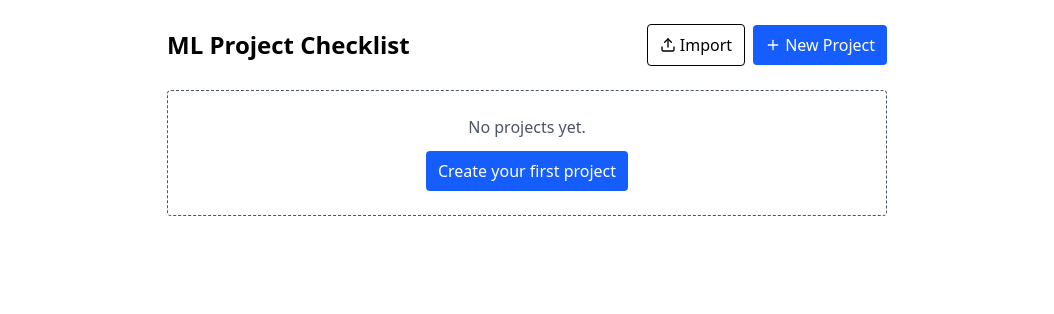
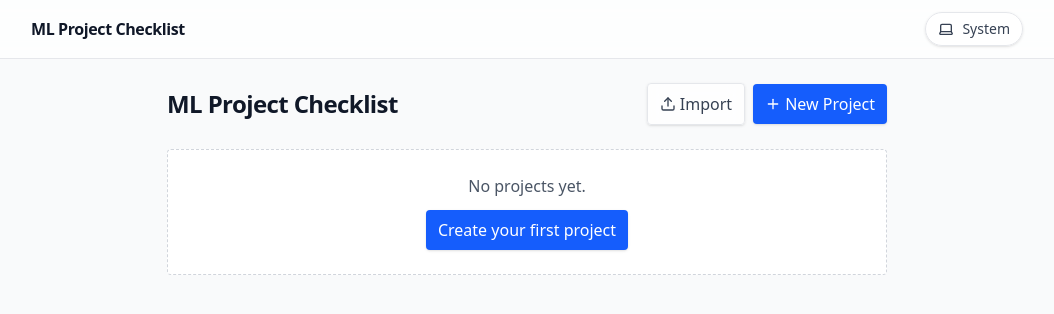
Before and after one commit to chrisjm/ml-project-checklist, a SvelteKit app: page / in a window 1280 px wide. Shown: the top 314 px of the page, without its empty margins (113-1167 px from the left). Built offline with nearby package versions, Linux system fonts and the light colour scheme.

Commit message:
feat: add dark mode support with system preference detection

```diff
--- a/src/app.css
+++ b/src/app.css
@@ -2,3 +2,11 @@
 
 @plugin '@tailwindcss/forms';
 @plugin '@tailwindcss/typography';
+
+/* Use class-based dark mode in Tailwind v4 */
+@variant dark (&:where(.dark, .dark *));
+
+/* Improve default rendering and color-scheme */
+html { -webkit-font-smoothing: antialiased; -moz-osx-font-smoothing: grayscale; }
+:root { color-scheme: light; }
+.dark { color-scheme: dark; }
--- /dev/null
+++ b/src/lib/components/common/ThemeToggle.svelte
@@ -0,0 +1,75 @@
+<script lang="ts">
+	import { onMount } from 'svelte';
+	import { Moon, Sun, Laptop } from 'lucide-svelte';
+	import { projects } from '$lib/stores/projects';
+	import type { Theme } from '$lib/types';
+
+	let theme: Theme = 'system';
+	let mql: MediaQueryList | null = null;
+
+	function effectiveTheme(t: Theme): 'light' | 'dark' {
+		if (t === 'system') {
+			// On SSR, window is undefined — default to light to avoid errors
+			if (typeof window === 'undefined') return 'light';
+			const prefers = mql?.matches ?? window.matchMedia('(prefers-color-scheme: dark)').matches;
+			return prefers ? 'dark' : 'light';
+		}
+		return t;
+	}
+
+	function applyTheme(t: Theme) {
+		// Guard for SSR where document is undefined
+		if (typeof document === 'undefined') return;
+		const root = document.documentElement;
+		const eff = effectiveTheme(t);
+		if (eff === 'dark') root.classList.add('dark');
+		else root.classList.remove('dark');
+	}
+
+	function setupSystemListener() {
+		mql = window.matchMedia('(prefers-color-scheme: dark)');
+		const onChange = () => {
+			if (theme === 'system') applyTheme('system');
+		};
+		mql.addEventListener?.('change', onChange);
+		return () => mql?.removeEventListener?.('change', onChange);
+	}
+
+	onMount(() => {
+		applyTheme(theme);
+		const teardown = setupSystemListener();
+		return () => teardown?.();
+	});
+
+	// react to store theme changes
+	$: theme = $projects.theme;
+	$: applyTheme(theme);
+
+	function cycleTheme() {
+		// light -> dark -> system -> light
+		let next: Theme;
+		if (theme === 'light') next = 'dark';
+		else if (theme === 'dark') next = 'system';
+		else next = 'light';
+		projects.setTheme(next);
+	}
+</script>
+
+<button
+	type="button"
+	class="inline-flex items-center gap-2 rounded-full border border-gray-200 bg-white/80 px-3 py-1.5 text-sm text-gray-700 shadow-sm backdrop-blur transition hover:bg-white focus-visible:ring-2 focus-visible:ring-blue-500 focus-visible:outline-none dark:border-gray-700 dark:bg-gray-800/80 dark:text-gray-200 dark:hover:bg-gray-800"
+	onclick={cycleTheme}
+	aria-label="Toggle theme"
+	title="Toggle theme"
+>
+	{#if theme === 'light'}
+		<Sun size={16} aria-hidden="true" />
+		<span class="hidden sm:inline">Light</span>
+	{:else if theme === 'dark'}
+		<Moon size={16} aria-hidden="true" />
+		<span class="hidden sm:inline">Dark</span>
+	{:else}
+		<Laptop size={16} aria-hidden="true" />
+		<span class="hidden sm:inline">System</span>
+	{/if}
+</button>
--- a/src/lib/stores/projects.ts
+++ b/src/lib/stores/projects.ts
@@ -1,5 +1,5 @@
 import { writable } from 'svelte/store';
-import type { ProjectsState, Project } from '$lib/types';
+import type { ProjectsState, Project, Theme } from '$lib/types';
 import { STATE_VERSION, newId } from '$lib/types';
 import { loadState, saveState } from '$lib/storage/local';
 import { createDefaultSections } from '$lib/data/template';
@@ -17,13 +17,19 @@ function debounce<T extends (...args: any[]) => void>(fn: T, ms: number) {
 }
 
 export function createProjectsStore() {
-  const initial: ProjectsState = loadState() ?? { version: STATE_VERSION, projects: {} };
+  const loaded = loadState();
+  const initial: ProjectsState = loaded ?? { version: STATE_VERSION, projects: {}, theme: 'system' };
   const { subscribe, update, set } = writable<ProjectsState>(initial);
 
   const persist = debounce((state: ProjectsState) => saveState(state), 150);
 
-  // persist on changes
+  // simple migration: ensure theme exists
   subscribe((state) => {
+    if (!(state as any).theme) {
+      // migrate in-memory state to include theme
+      set({ ...state, theme: 'system' });
+      return;
+    }
     // update updatedAt for projects could be done per mutation; keep persist only here
     persist(state);
   });
@@ -175,6 +181,9 @@ export function createProjectsStore() {
         }
         return s;
       });
+    },
+    setTheme(theme: Theme) {
+      update((s) => ({ ...s, theme }));
     }
   };
 }
--- a/src/lib/types.ts
+++ b/src/lib/types.ts
@@ -19,9 +19,12 @@ export interface Project {
   sections: ChecklistSection[];
 }
 
+export type Theme = 'light' | 'dark' | 'system';
+
 export interface ProjectsState {
   version: number;
   projects: Record<string, Project>;
+  theme: Theme;
 }
 
 export const STATE_VERSION = 1;
--- a/src/routes/+layout.svelte
+++ b/src/routes/+layout.svelte
@@ -1,12 +1,45 @@
 <script lang="ts">
 	import '../app.css';
 	import favicon from '$lib/assets/favicon.svg';
+	import ThemeToggle from '$lib/components/common/ThemeToggle.svelte';
 
 	let { children } = $props();
 </script>
 
 <svelte:head>
 	<link rel="icon" href={favicon} />
+	<!-- Prevent theme FOUC: set initial theme class ASAP -->
+	<script>
+		(function () {
+			try {
+				var t;
+				var raw = localStorage.getItem('mlpchecklist:v1');
+				if (raw) {
+					try { t = JSON.parse(raw)?.theme; } catch (_) { t = undefined; }
+				}
+				// legacy fallback
+				if (!t) t = localStorage.getItem('theme');
+				var prefersDark =
+					window.matchMedia && window.matchMedia('(prefers-color-scheme: dark)').matches;
+				var isDark = t === 'dark' || ((t === 'system' || t == null) && prefersDark);
+				var root = document.documentElement;
+				if (isDark) root.classList.add('dark');
+				else root.classList.remove('dark');
+			} catch (e) {}
+		})();
+	</script>
 </svelte:head>
 
-{@render children?.()}
+<div class="min-h-dvh bg-gray-50 text-gray-900 dark:bg-gray-950 dark:text-gray-100">
+	<header
+		class="sticky top-0 z-40 border-b border-gray-200 bg-white/70 backdrop-blur dark:border-gray-800 dark:bg-gray-900/70"
+	>
+		<div class="mx-auto flex max-w-5xl items-center justify-between px-4 py-3">
+			<a href="/" class="font-semibold tracking-tight hover:opacity-90">ML Project Checklist</a>
+			<ThemeToggle />
+		</div>
+	</header>
+	<main>
+		{@render children?.()}
+	</main>
+</div>
--- a/src/routes/+page.svelte
+++ b/src/routes/+page.svelte
@@ -77,17 +77,17 @@
 
 <div class="mx-auto max-w-3xl space-y-6 p-6">
 	<header class="flex items-center justify-between gap-2">
-		<h1 class="text-2xl font-semibold">ML Project Checklist</h1>
+		<h1 class="text-2xl font-semibold tracking-tight">ML Project Checklist</h1>
 		<div class="flex items-center gap-2">
 			<button
-				class="inline-flex items-center gap-1 rounded border px-3 py-2 hover:bg-gray-50 focus-visible:ring-2 focus-visible:ring-blue-500 focus-visible:ring-offset-2 focus-visible:outline-none"
+				class="inline-flex items-center gap-1 rounded border border-gray-200 bg-white/80 px-3 py-2 text-gray-700 shadow-sm backdrop-blur hover:bg-white focus-visible:ring-2 focus-visible:ring-blue-500 focus-visible:ring-offset-2 focus-visible:ring-offset-white focus-visible:outline-none dark:border-gray-700 dark:bg-gray-800/80 dark:text-gray-200 dark:hover:bg-gray-800 dark:focus-visible:ring-offset-gray-900"
 				onclick={onImport}
 			>
 				<Upload size={16} aria-hidden="true" />
 				<span>Import</span>
 			</button>
 			<button
-				class="inline-flex items-center gap-1 rounded bg-blue-600 px-3 py-2 text-white hover:bg-blue-700 focus-visible:ring-2 focus-visible:ring-blue-500 focus-visible:ring-offset-2 focus-visible:outline-none"
+				class="inline-flex items-center gap-1 rounded bg-blue-600 px-3 py-2 text-white shadow-sm hover:bg-blue-700 focus-visible:ring-2 focus-visible:ring-blue-500 focus-visible:ring-offset-2 focus-visible:ring-offset-white focus-visible:outline-none dark:focus-visible:ring-offset-gray-900"
 				onclick={onNewProject}
 			>
 				<Plus size={16} aria-hidden="true" />
@@ -98,37 +98,47 @@
 
 	{#if !hydrated}
 		<div class="space-y-3">
-			<div class="rounded border bg-white p-4">
+			<div
+				class="rounded border border-gray-200 bg-white p-4 dark:border-gray-800 dark:bg-gray-900"
+			>
 				<div class="animate-pulse space-y-3">
-					<div class="h-5 w-1/3 rounded bg-gray-200"></div>
-					<div class="h-2 w-full rounded bg-gray-200"></div>
+					<div class="h-5 w-1/3 rounded bg-gray-200 dark:bg-gray-700"></div>
+					<div class="h-2 w-full rounded bg-gray-200 dark:bg-gray-700"></div>
 				</div>
 			</div>
-			<div class="rounded border bg-white p-4">
+			<div
+				class="rounded border border-gray-200 bg-white p-4 dark:border-gray-800 dark:bg-gray-900"
+			>
 				<div class="animate-pulse space-y-3">
-					<div class="h-5 w-1/2 rounded bg-gray-200"></div>
-					<div class="h-2 w-5/6 rounded bg-gray-200"></div>
+					<div class="h-5 w-1/2 rounded bg-gray-200 dark:bg-gray-700"></div>
+					<div class="h-2 w-5/6 rounded bg-gray-200 dark:bg-gray-700"></div>
 				</div>
 			</div>
-			<div class="rounded border bg-white p-4">
+			<div
+				class="rounded border border-gray-200 bg-white p-4 dark:border-gray-800 dark:bg-gray-900"
+			>
 				<div class="animate-pulse space-y-3">
-					<div class="h-5 w-1/4 rounded bg-gray-200"></div>
-					<div class="h-2 w-2/3 rounded bg-gray-200"></div>
+					<div class="h-5 w-1/4 rounded bg-gray-200 dark:bg-gray-700"></div>
+					<div class="h-2 w-2/3 rounded bg-gray-200 dark:bg-gray-700"></div>
 				</div>
 			</div>
 		</div>
 	{:else if isEmpty}
-		<div class="rounded border border-dashed p-6 text-center text-gray-600">
+		<div
+			class="rounded border border-dashed border-gray-300 bg-white p-6 text-center text-gray-600 dark:border-gray-800 dark:bg-gray-900 dark:text-gray-300"
+		>
 			<p class="mb-3">No projects yet.</p>
 			<button
-				class="rounded bg-blue-600 px-3 py-2 text-white hover:bg-blue-700"
+				class="rounded bg-blue-600 px-3 py-2 text-white shadow-sm hover:bg-blue-700 focus-visible:ring-2 focus-visible:ring-blue-500 focus-visible:ring-offset-2 focus-visible:ring-offset-white focus-visible:outline-none dark:focus-visible:ring-offset-gray-900"
 				onclick={onNewProject}
 			>
 				Create your first project
 			</button>
 		</div>
 	{:else}
-		<ul class="divide-y rounded border bg-white">
+		<ul
+			class="divide-y divide-gray-100 rounded border border-gray-200 bg-white shadow-sm dark:divide-gray-800 dark:border-gray-800 dark:bg-gray-900"
+		>
 			{#each projectList as p (p.id)}
 				<li class="flex items-center justify-between gap-4 p-4">
 					<a class="min-w-0 flex-1 truncate font-medium hover:underline" href={`/project/${p.id}`}
@@ -138,9 +148,10 @@
 						<ProgressBar value={progressValue(p)} label={progressLabel(p)} />
 					</div>
 					<div>
-						<ActionsMenu width="w-44" let:close>
+						<ActionsMenu width="w-44">
+							{#snippet children({ close })}
 								<button
-								class="flex w-full items-center gap-2 px-3 py-2 text-left hover:bg-gray-50 focus-visible:ring-2 focus-visible:ring-blue-500 focus-visible:outline-none"
+									class="flex w-full items-center gap-2 px-3 py-2 text-left hover:bg-gray-50 focus-visible:ring-2 focus-visible:ring-blue-500 focus-visible:ring-offset-2 focus-visible:ring-offset-white focus-visible:outline-none dark:hover:bg-gray-800 dark:focus-visible:ring-offset-gray-900"
 									onclick={() => {
 										onRename(p.id, p.name);
 										close();
@@ -150,7 +161,7 @@
 									<span>Rename</span>
 								</button>
 								<button
-								class="flex w-full items-center gap-2 px-3 py-2 text-left hover:bg-gray-50 focus-visible:ring-2 focus-visible:ring-blue-500 focus-visible:outline-none"
+									class="flex w-full items-center gap-2 px-3 py-2 text-left hover:bg-gray-50 focus-visible:ring-2 focus-visible:ring-blue-500 focus-visible:ring-offset-2 focus-visible:ring-offset-white focus-visible:outline-none dark:hover:bg-gray-800 dark:focus-visible:ring-offset-gray-900"
 									onclick={() => {
 										onDuplicate(p.id);
 										close();
@@ -160,7 +171,7 @@
 									<span>Duplicate</span>
 								</button>
 								<button
-								class="flex w-full items-center gap-2 px-3 py-2 text-left hover:bg-gray-50 focus-visible:ring-2 focus-visible:ring-blue-500 focus-visible:outline-none"
+									class="flex w-full items-center gap-2 px-3 py-2 text-left hover:bg-gray-50 focus-visible:ring-2 focus-visible:ring-blue-500 focus-visible:ring-offset-2 focus-visible:ring-offset-white focus-visible:outline-none dark:hover:bg-gray-800 dark:focus-visible:ring-offset-gray-900"
 									onclick={() => {
 										onExport(p.id, p.name);
 										close();
@@ -170,7 +181,7 @@
 									<span>Export</span>
 								</button>
 								<button
-								class="flex w-full items-center gap-2 px-3 py-2 text-left text-red-700 hover:bg-red-50 focus-visible:ring-2 focus-visible:ring-red-500 focus-visible:outline-none"
+									class="flex w-full items-center gap-2 px-3 py-2 text-left text-red-700 hover:bg-red-50 focus-visible:ring-2 focus-visible:ring-red-500 focus-visible:ring-offset-2 focus-visible:ring-offset-white focus-visible:outline-none dark:text-red-400 dark:hover:bg-red-950/40 dark:focus-visible:ring-offset-gray-900"
 									onclick={() => {
 										onDelete(p.id);
 										close();
@@ -179,6 +190,7 @@
 									<Trash2 size={14} aria-hidden="true" />
 									<span>Delete</span>
 								</button>
+							{/snippet}
 						</ActionsMenu>
 					</div>
 				</li>
```
Also changed, not shown: src/lib/components/ChecklistItem.svelte (+7 -2 lines), src/lib/components/ChecklistSection.svelte (+5 -3 lines), src/lib/components/NotesEditor.svelte (+8 -2 lines), src/lib/components/ProgressBar.svelte (+6 -3 lines), src/lib/components/common/ActionsMenu.svelte (+13 -4 lines), src/routes/project/[id]/+page.svelte (+17 -13 lines). Lines whose indentation alone changed are shown as unchanged.
